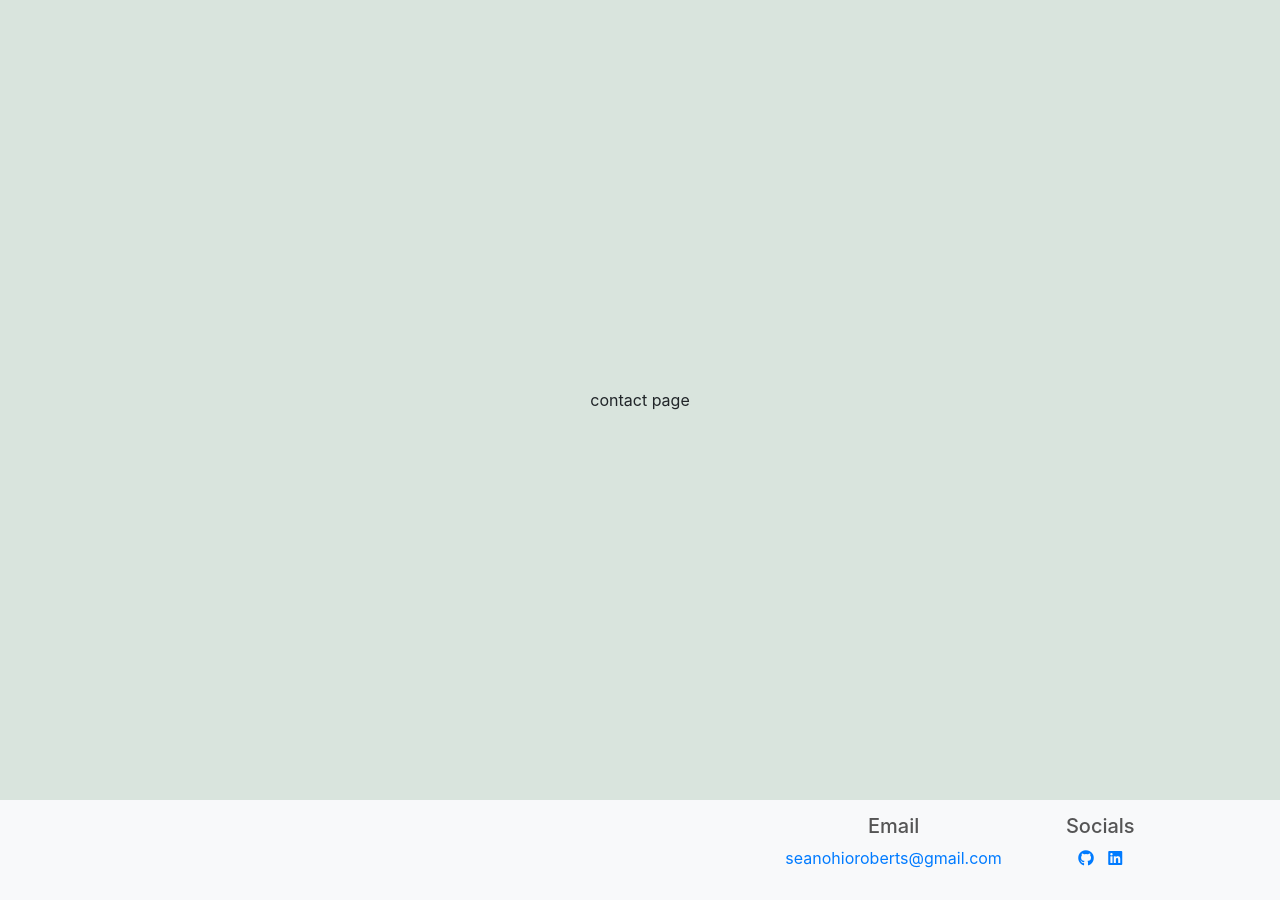
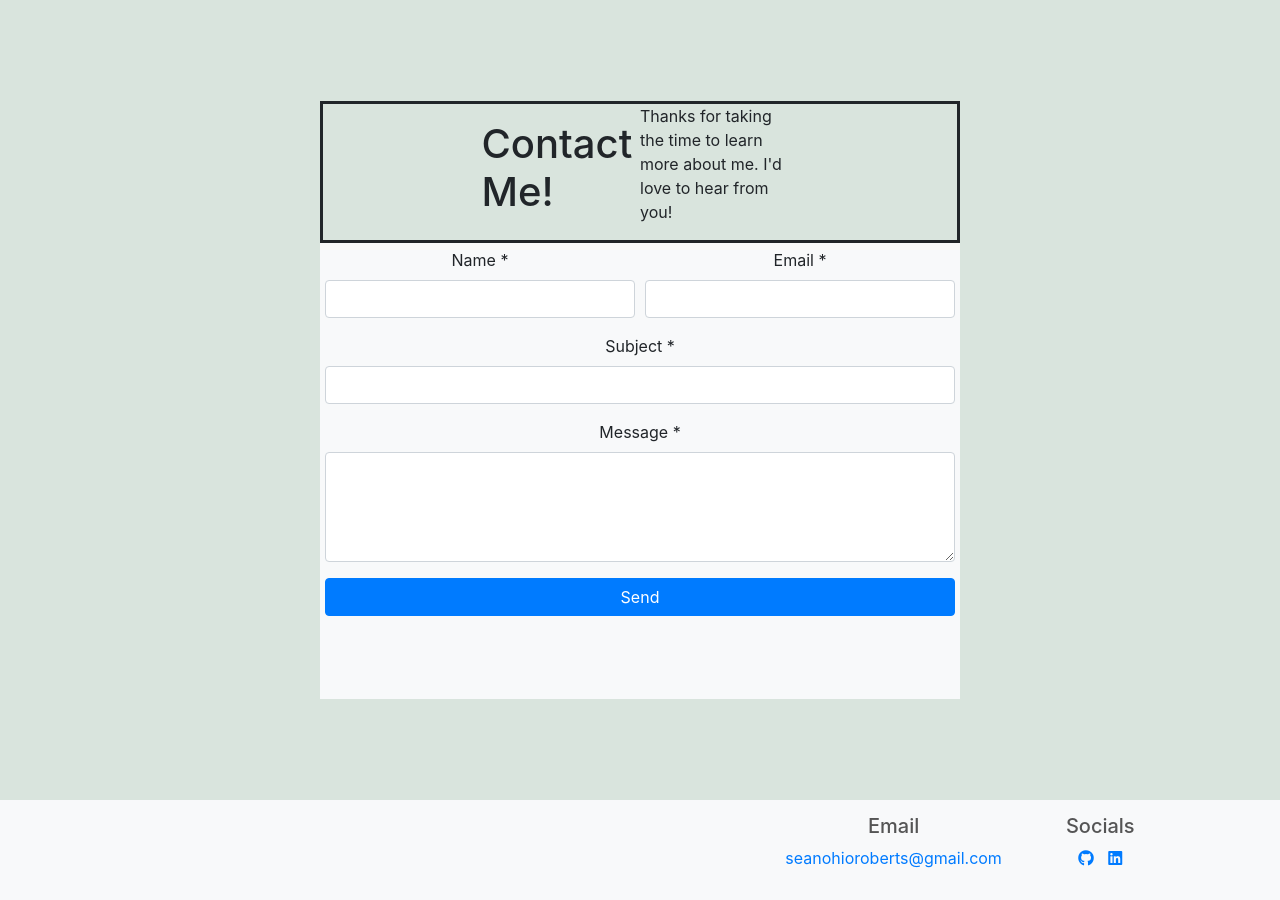
Before and after one commit to SeanFromOhio/portfolio-V1, a Flask app: template templates/contact.html in a window 1280 px wide. Shown: the part 56-956 px from the top of the page. Run offline with Flask 2, Linux system fonts and the light colour scheme; the template is opened without the code that fills it, so the values that code supplies are empty; some libraries are stand-ins or nearby versions.

Commit message:
Resume download button now works. Contact Me page now constructed and is close to completion utilizing flask mail library. Fixed issue with navbar Projects button not linking correctly.

```diff
--- a/app.py
+++ b/app.py
@@ -1,5 +1,8 @@
-from flask import Flask, render_template
+from flask import Flask, render_template, request, redirect
+from flask_mail import Mail, Message
+
 app = Flask(__name__)
+mail = Mail(app)
 
 
 @app.route("/")
@@ -12,9 +15,23 @@ def resume():
     return render_template("resume.html")
 
 
-@app.route("/contact")
+@app.route("/contact", methods=["POST"])
 def contact():
-    return render_template("contact.html")
+    if request.method == "POST":
+        name = request.form["name"]
+        email = request.form["email"]
+        subject = request.form["subject"]
+        message = request.form["message"]
+
+        msg = Message(
+            message,
+            subject="*Portfolio*" + name + "-" + subject,
+            sender=email,
+            recipients=["seanohioroberts@gmail.com"]
+        )
+        Mail.send(msg)
+    else:
+        return render_template("contact.html")
 
 
 if __name__ == "__main__":
--- a/templates/contact.html
+++ b/templates/contact.html
@@ -2,6 +2,39 @@
 
 {% block content %}
 <div class="full-screen flex-col">
-    contact page
+    <div class="flex-center border-solid" style="width: 50%;">
+        <div style="width: 25%;">
+            <h1>Contact<br> Me!</h1>
+        </div>
+        <div style="width: 25%;">
+            <p>Thanks for taking the time to learn more about me. I'd love to hear from you!</p>
+        </div>
+    </div>
+    <div class="bg-light text-center" style="width: 50%; height: 57%;">
+
+        <form action="" method="POST" style="padding: 5px;">
+            <div class="form-row">
+                <div class="form-group col-md-6">
+                    <label for="name">Name *</label>
+                    <input class="form-control" name="name" id="name" type="text" required>
+                </div>
+                <div class="form-group col-md-6">
+                    <label for="email">Email *</label>
+                    <input class="form-control" name="email" id="email" type="email" required>
+                </div>
+            </div>
+            <div class="form-group">
+                <label for="subject">Subject *</label>
+                <input class="form-control" name="subject" id="subject" type="text" required>
+            </div>
+            <div class="form-group">
+                <label for="message">Message *</label>
+                <textarea class="form-control" name="message" id="message" rows="4" required>
+                </textarea>
+            </div>
+            <button type="submit" class="btn btn-primary" style="width: 100%;">Send</button>
+        </form>
+
+    </div>
 </div>
 {% endblock content %}
--- a/templates/partials/_navbar.html
+++ b/templates/partials/_navbar.html
@@ -9,7 +9,7 @@
         <a class="nav-link" href="/">About Me</a>
       </li>
       <li class="nav-item">
-        <a class="nav-link" href="#projects-page">Projects</a>
+        <a class="nav-link" href="/#projects-page">Projects</a>
       </li>
       <li class="nav-item">
         <a class="nav-link" href="/resume">Resume</a>
--- a/templates/resume.html
+++ b/templates/resume.html
@@ -2,7 +2,10 @@
 
 {% block content %}
 <div class="full-screen flex-col" style="padding: 2%; height: 165%;">
-    <h2>Resume // <a class="btn btn-dark custom-button" href="#" download>Download Resume</a></h2>
+    <h2>Resume // <a class="btn btn-dark custom-button"
+                     href="{{ url_for('static', filename='doc/Technical Interview V1.0.pdf') }}"
+                     target="_blank">Download Resume</a>
+    </h2>
     <iframe
             src="https://docs.google.com/document/d/e/2PACX-1vRAxb2so_Vgh_HdBMbE7O0aVvolVvluJ9s9oXE3Wf0peJFNm0O3se8uD6NDtv2iFtjQANSiwhBk43ZH/pub?embedded=true"
             style="width: 60%; height: 91%;"
```
Also changed, not shown: 1 other file.
